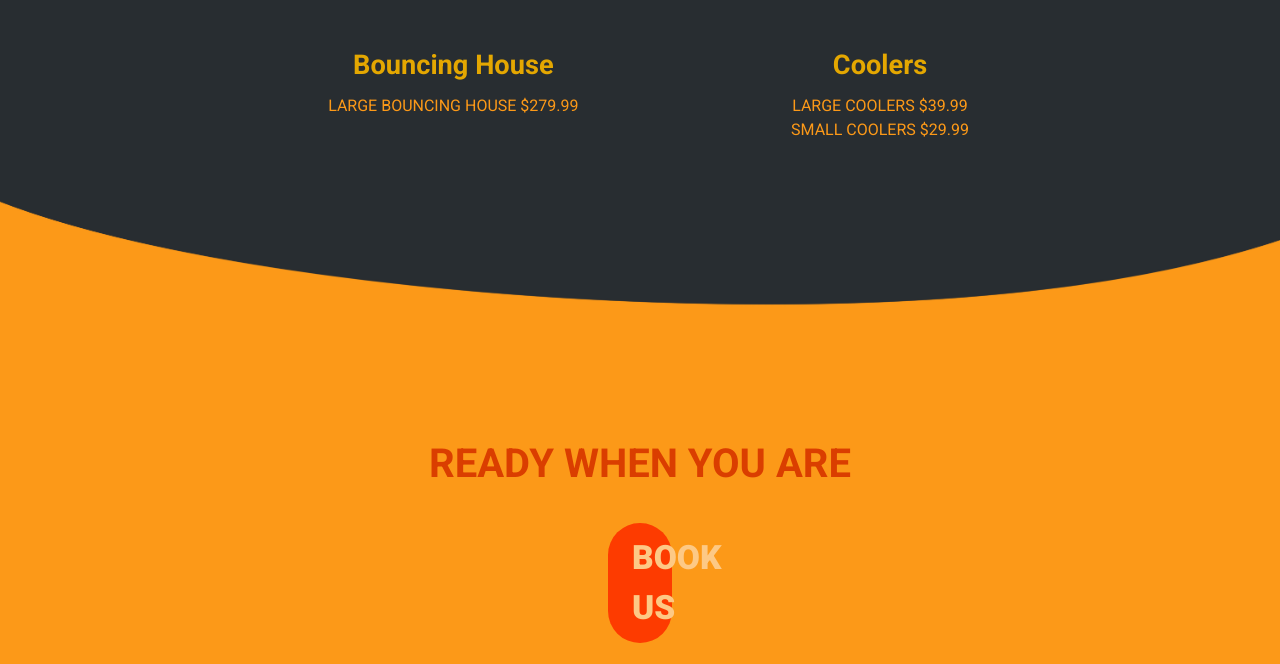
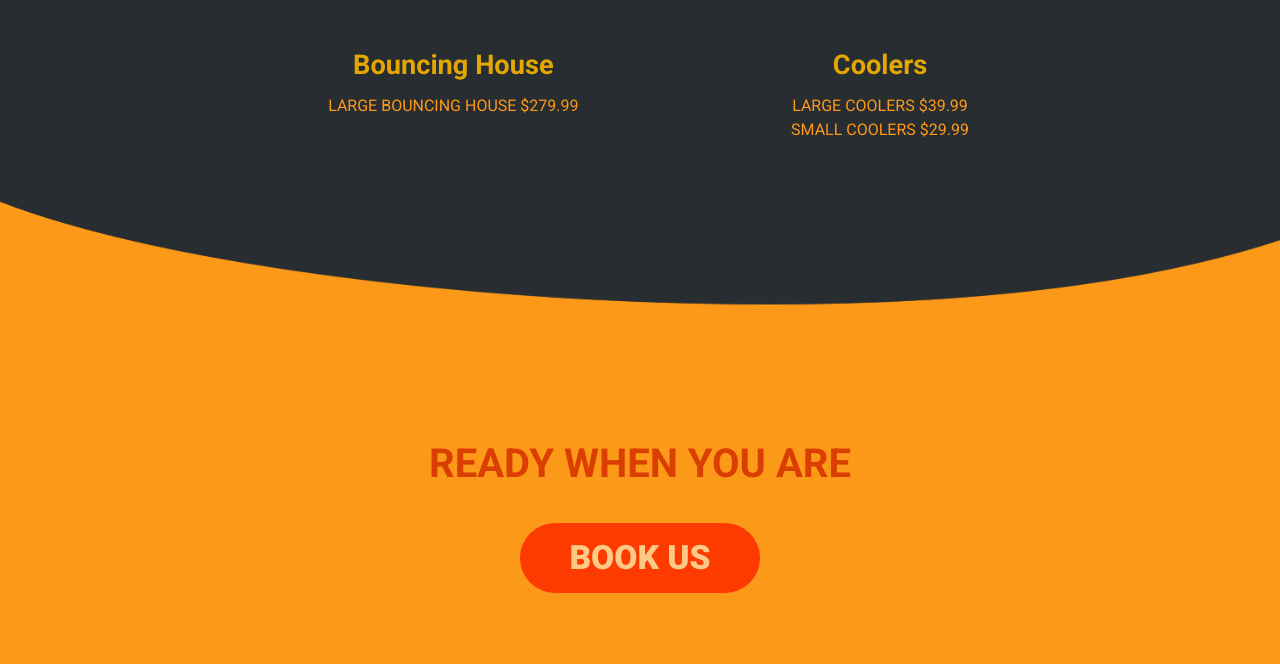
Before and after one commit to w0daz/fm-event, a plain HTML site: page price-list.html in a window 1280 px wide. Shown: the part 854-1518 px from the top of the page. Drawn offline with nearby package versions, Linux system fonts and the light colour scheme.

Commit message:
price list advert

```diff
--- a/price-list-style.css
+++ b/price-list-style.css
@@ -205,12 +205,12 @@ body {
     text-decoration: none;
     color: #fdc985;
     background-color: #fd3b00;
-    padding: 1rem 1.5rem 1rem 1.5rem;
+    padding: 1rem 5rem 1rem 1.5rem;
     padding: 0.6rem 1.5rem;
     font-size: 1.27em;
     font-weight: 900;
     border-radius: 2rem;
-    margin: 0 7rem;
+    margin: 0 2rem;
 }
 
 .advert > a:hover {
@@ -284,7 +284,9 @@ section > img {
     padding: 0.6rem 1.5rem;
     font-size: 2.1em;
     border-radius: 3rem;
-    margin: 0 38rem;
+    /* margin: 0 38rem; */
+    width: 15rem;
+    margin: 0 auto;
 }
 
 }
```
